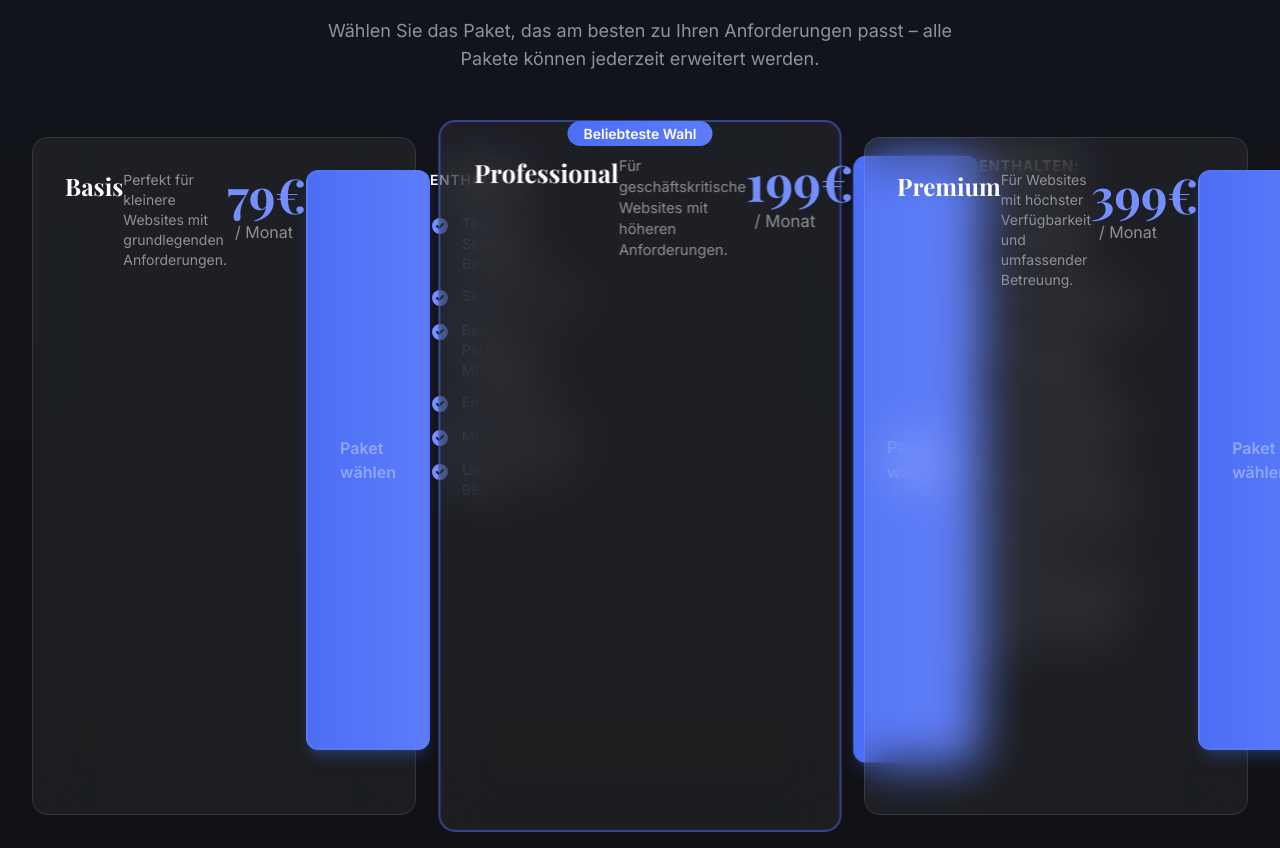
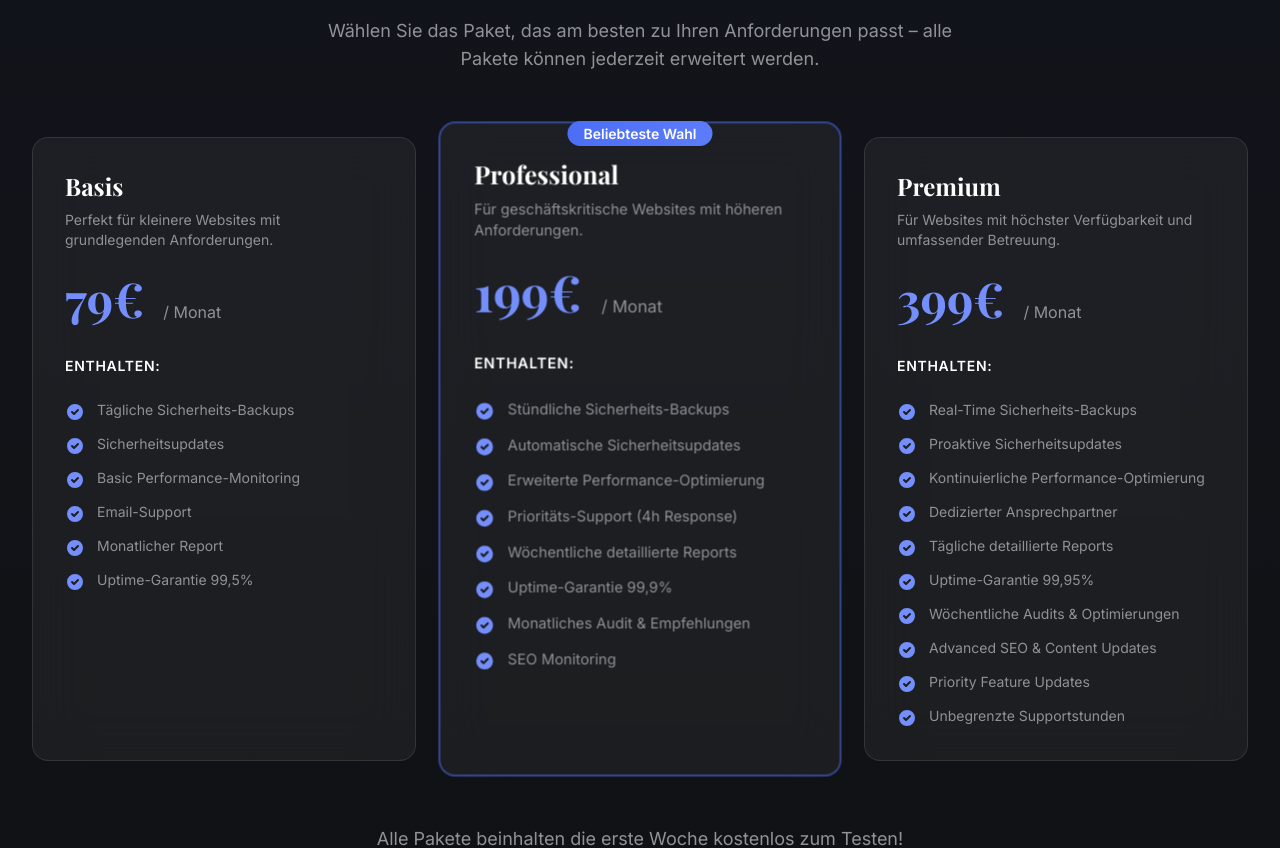
Before and after one commit to schrrobe/prestige-webdesign, a Nuxt app: page /leistungen/wartung in a window 1280 px wide. Shown: the part 1811-2659 px from the top of the page. Built offline with nearby package versions, Linux system fonts and the light colour scheme.

Commit message:
Fix invalid Tailwind flexbox class in maintenance page
Correct the layout of the maintenance service cards by replacing the invalid "flex-direction column" string with the proper "flex-col" utility.

```diff
--- a/app/pages/leistungen/wartung.vue
+++ b/app/pages/leistungen/wartung.vue
@@ -242,7 +242,7 @@ const benefits = [
 
             <div
               :class="[
-                'glass-card p-8 h-full flex flex-direction column',
+                'glass-card p-8 h-full flex flex-col',
                 pkg.highlight ? 'border-primary-600/50 border-2 scale-105' : '',
               ]"
             >
@@ -259,13 +259,6 @@ const benefits = [
                 </span>
                 <span class="text-dark-200 ml-2">{{ pkg.period }}</span>
               </div>
-
-              <a href="mailto:info@prestige-webdesign.de" :class="[
-                'btn-primary w-full justify-center mb-8',
-                pkg.highlight ? '' : 'btn-secondary',
-              ]">
-                Paket wählen
-              </a>
 
               <div class="space-y-4">
                 <p class="text-white font-semibold text-sm uppercase tracking-wider mb-6">Enthalten:</p>
```
